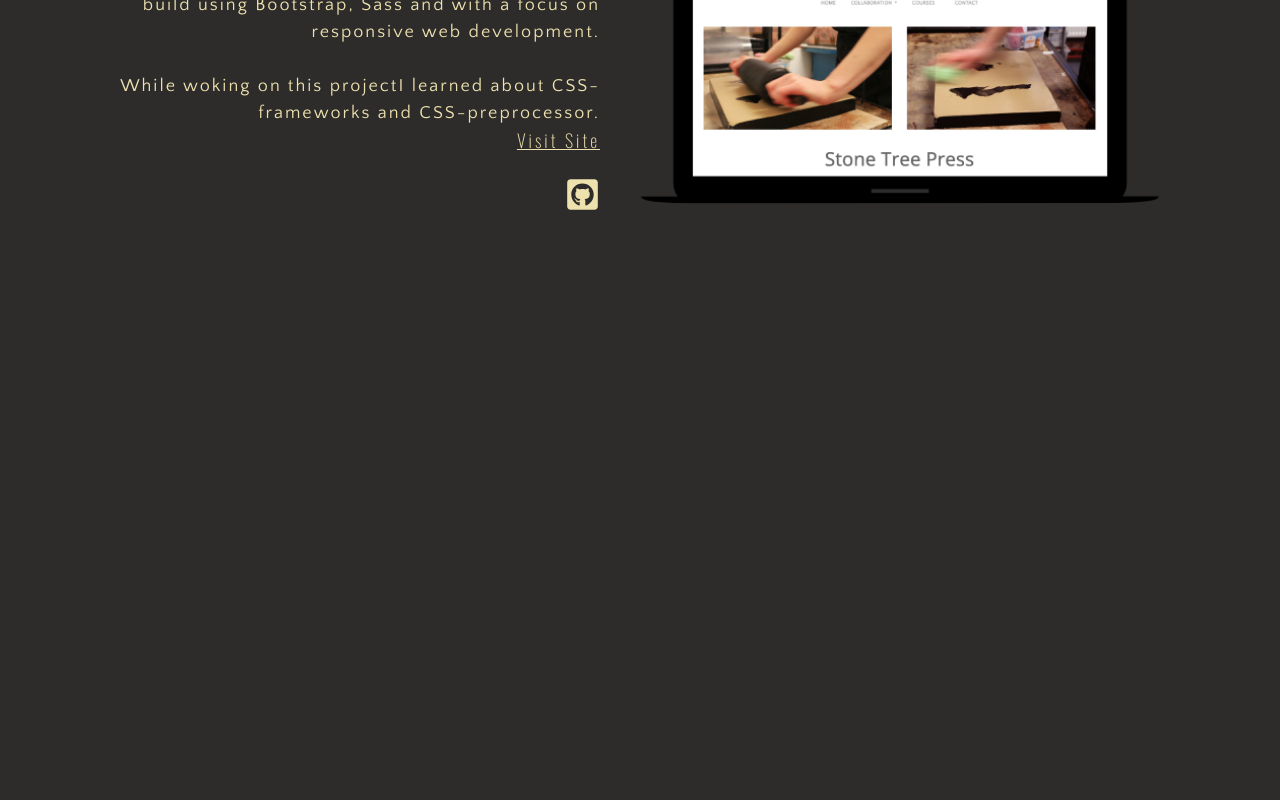
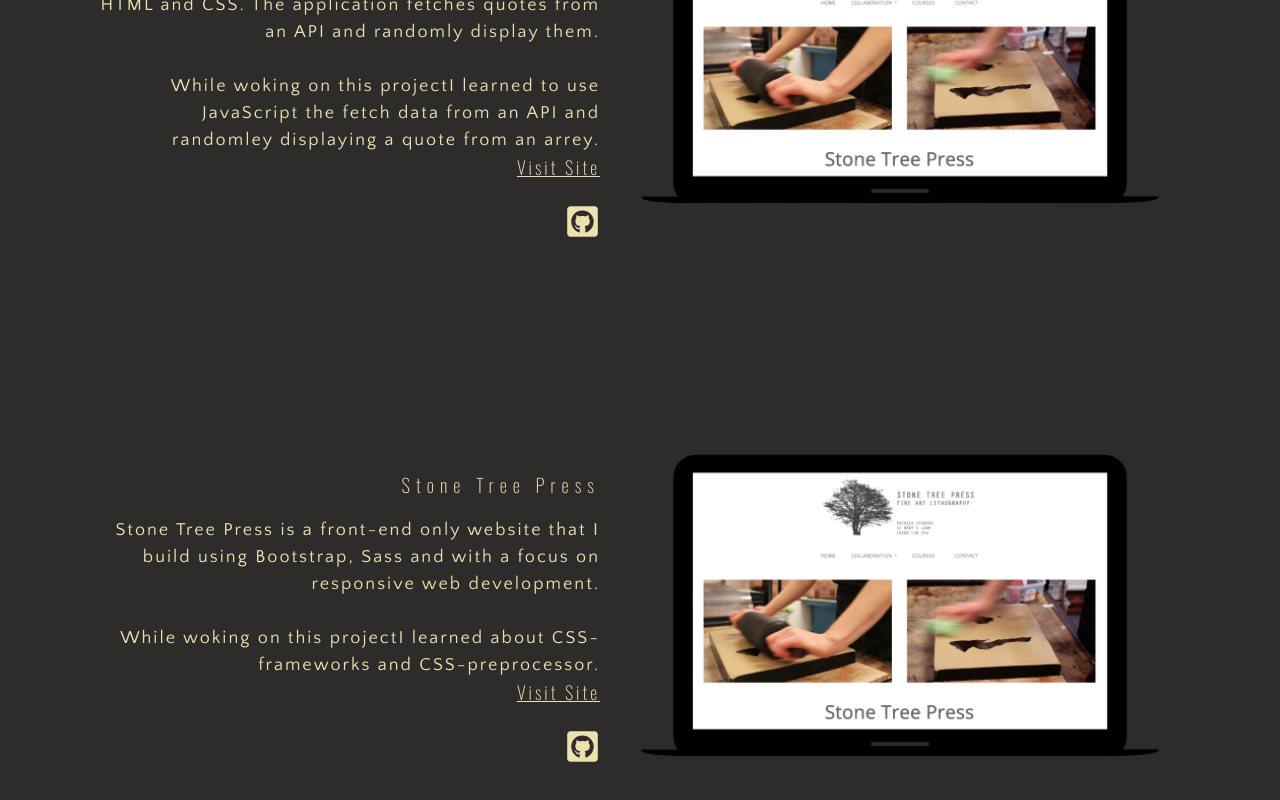
Before and after one commit to norahammenberg/norahammenberg.github.io, a React (Create React App) app: page /#/page/projects in a window 1280 px wide. Shown: the part 1600-2400 px from the top of the page. Before the commit the page ends 1986 px from the top, so only its background shows below. Built offline with nearby package versions, Linux system fonts and the light colour scheme; a web font is replaced by a local one.

Commit message:
started to add the qg

```diff
--- a/src/Pages/Projects.js
+++ b/src/Pages/Projects.js
@@ -21,6 +21,11 @@ function Projects() {
     const textReactNative = ['A mobile application made with React Native, and an API made with Node.js. This full CRUD mobile application can display all rider information, adding, editing and deleting riders from the database',
     <br/>,<br/>,
     'While building the application I learned to create a NoSQL database in MongoDB, an API using Node.js, and using React Native. ',
+    ];
+
+    const textQuote = ['This quote generator is build using Javascript, HTML and CSS. The application fetches quotes from an API and randomly display them.',
+    <br/>,<br/>,
+    'While woking on this projectI learned to use JavaScript the fetch data from an API and randomley displaying a quote from an arrey.',
     ];
 
     const textBootstrap = ['Stone Tree Press is a front-end only website that I build using Bootstrap, Sass and with a focus on responsive web development.',
@@ -108,6 +113,40 @@ function Projects() {
                         <Textbox
                             className='textProject textProjectLeft'
                             headerClassName='projectTextBoxHeader textProjectLeft'
+                            header='Quote Generator'
+                            text={textQuote}
+                            classNameA='VisitLeft'
+                            href='https://norahammenberg.github.io/quote-generator/'
+                        />
+                        <Icons
+                            size='35'
+                            className='projectIconWraper'
+                            classNameGitHub='iconProjectRight'
+                            classNameLinkedin='hidden'
+                            classNameMail='hidden'
+                            classNameHTML='hidden'
+                            classNameCSS='hidden'
+                            classNameJS='hidden'
+                            classNameReact='hidden'
+                            classNameNPM='hidden'
+                            classNameTerm='hidden'
+                            classNameSass='hidden'
+                            classNameResp='hidden'
+                            classNameCV='hidden'
+                            hrefGithub='https://github.com/norahammenberg/quote-generator/'
+                        />
+                    </div>
+                    <div className="projectImageWrapper">
+                        <Image className='reactImage' src={bootstrap} alt='The landing page of a project where I was working with Bootstrap and SASS.' />
+                    </div>
+                </div>
+
+                {/**Forth project */}
+                <div className="theProjectWrapper">
+                    <div className="projectTextWrapper">
+                        <Textbox
+                            className='textProject textProjectLeft'
+                            headerClassName='projectTextBoxHeader textProjectLeft'
                             header='Stone Tree Press'
                             text={textBootstrap}
                             classNameA='VisitLeft'
```
